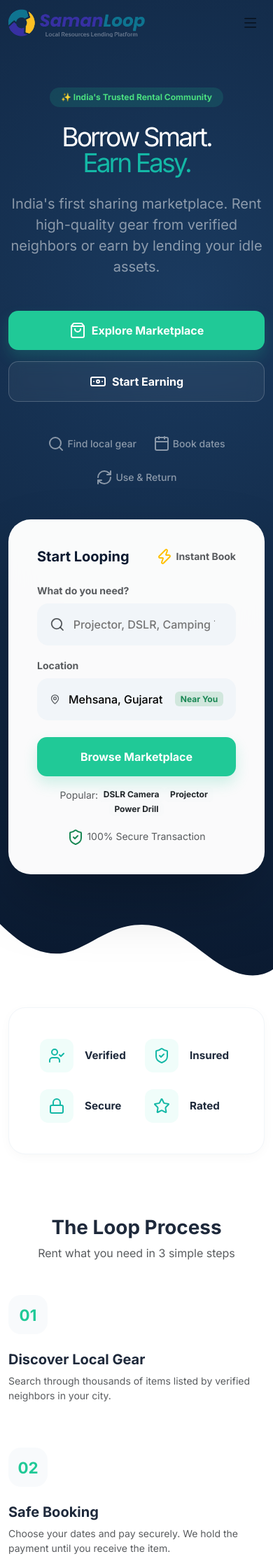
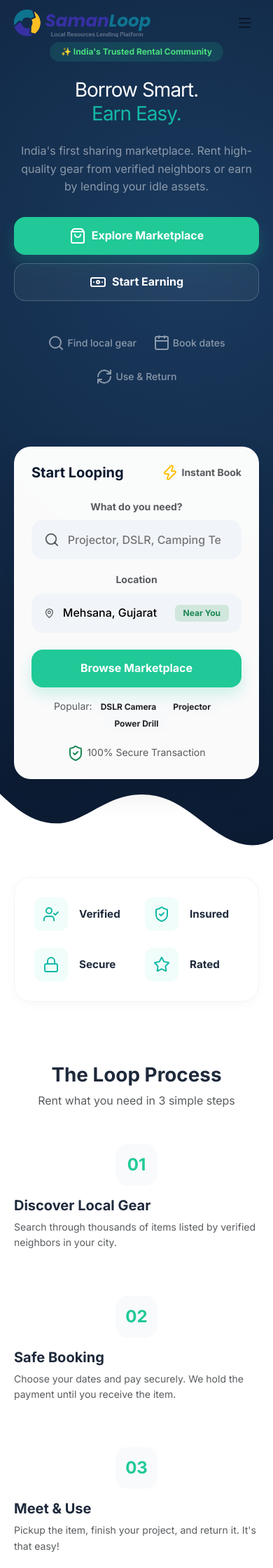
Before and after one commit to Tushya-web/samanloop, a Django app: page / in a window 390 px wide. Shown: the top 2240 px of the page at 70% size. Run offline with Django 5.2, Linux system fonts and the light colour scheme.

Commit message:
New Media Query

```diff
--- a/templates/base/base.html
+++ b/templates/base/base.html
@@ -6,6 +6,9 @@
     <title>SamanLoop  Rent Smarter</title>
 
     <script src="https://unpkg.com/lucide@latest"></script>
+
+    <meta name="viewport" content="width=device-width, initial-scale=1, maximum-scale=1">
+
 
     <!-- Bootstrap 5 -->
     <link href="https://cdn.jsdelivr.net/npm/bootstrap-icons@1.11.3/font/bootstrap-icons.css" rel="stylesheet">
--- a/templates/index.html
+++ b/templates/index.html
@@ -401,12 +401,173 @@
         line-height: 1.4;
     }
 
-    /* Vertical dividers for desktop */
-    @media (min-width: 768px) {
-        .trust-card:not(:last-child) {
-            border-right: 1px solid #f1f5f9;
-        }
+  @media (max-width: 768px) {
+    /* 1. Typography & Global Spacing */
+    :root {
+        --mobile-padding: 20px;
     }
+
+    body {
+        font-size: 16px; /* Optimized for mobile readability */
+        line-height: 1.6;
+    }
+
+    .container {
+        padding-left: var(--mobile-padding);
+        padding-right: var(--mobile-padding);
+    }
+
+    /* 2. Hero Section Refinement */
+    .hero-section {
+        padding: 60px 0 100px;
+        text-align: center;
+    }
+
+    .hero-section h1 {
+        font-size: 32px !important; /* Clearly hierarchical */
+        letter-spacing: -1px !important;
+        line-height: 1.2 !important;
+    }
+
+    .hero-section .lead {
+        font-size: 16px !important;
+        padding-right: 0 !important;
+        margin-bottom: 30px !important;
+    }
+
+    /* Stack CTA Buttons Vertically */
+    .hero-section .d-flex.flex-column.flex-sm-row {
+        flex-direction: column !important;
+        gap: 12px !important;
+    }
+
+    .btn-intent-primary,
+    .btn-intent-outline {
+        height: 54px; /* Optimal touch target */
+        display: flex;
+        align-items: center;
+        justify-content: center;
+        font-size: 16px;
+        border-radius: 16px;
+        width: 100%;
+    }
+
+    /* 3. Search / Booking Card (High Visibility) */
+    .hero-search-card {
+        padding: 24px !important;
+        border-radius: 24px;
+        margin-top: 40px;
+        box-shadow: 0 20px 40px rgba(0,0,0,0.1);
+    }
+
+    .input-box {
+        height: 56px; /* Large tap area */
+        padding: 0 16px !important;
+        margin-bottom: 8px;
+    }
+
+    .input-box input {
+        font-size: 16px !important; /* Prevents iOS auto-zoom */
+    }
+
+    .input-box i {
+        width: 20px;
+        margin-right: 10px;
+    }
+
+    /* 4. Trust Section (Grid to Vertical/Compact) */
+    .trust-container {
+        padding: 16px !important;
+    }
+
+    .trust-card {
+        padding: 12px !important;
+        border-bottom: 1px solid var(--border-color);
+        border-right: none !important;
+    }
+
+    .trust-card:last-child {
+        border-bottom: none;
+    }
+
+    /* 5. Process & Categories (Single Column) */
+    .step-circle {
+        margin: 0 auto 16px;
+        width: 60px;
+        height: 60px;
+        font-size: 1.5rem;
+    }
+
+    .category-section {
+        padding: 50px 0;
+    }
+
+    .section-title {
+        font-size: 24px !important;
+    }
+
+    /* Categories: 2 per row is better for visual scanning than 1 */
+    .col-6.col-lg-3 {
+        padding: 6px !important;
+    }
+
+    .cat-card {
+        padding: 20px 10px !important;
+        border-radius: 20px;
+    }
+
+    .cat-icon-box {
+        width: 50px;
+        height: 50px;
+        margin-bottom: 12px;
+    }
+
+    /* 6. Trending Cards */
+    .listing-card {
+        margin-bottom: 20px;
+    }
+
+    .listing-card img {
+        height: 200px !important;
+    }
+
+    /* 7. Earn Section (Income Card) */
+    #earn .p-5 {
+        padding: 40px 20px !important;
+        border-radius: 30px !important;
+    }
+
+    #earn h2 {
+        font-size: 24px !important;
+    }
+}
+
+@media (max-width: 480px) {
+    /* Adjusting for very small screens */
+    .hero-section h1 {
+        font-size: 28px !important;
+    }
+
+    .cat-name {
+        font-size: 0.9rem !important;
+    }
+
+    /* Testimonial adjustments */
+    .testimonial-card {
+        padding: 20px !important;
+    }
+
+    /* Effortless Section Images */
+    .col-lg-6.offset-lg-1 {
+        margin-top: 30px;
+    }
+
+    /* Badge visibility */
+    .badge {
+        font-size: 12px;
+        padding: 6px 12px;
+    }
+}
 
     .hero-section h1,
 .hero-section p,
@@ -418,7 +579,6 @@
     from { opacity: 0; transform: translateY(20px); }
     to { opacity: 1; transform: translateY(0); }
 }
-
 </style>
 <section class="hero-section">
     <div class="container position-relative" style="z-index: 3;">
```
